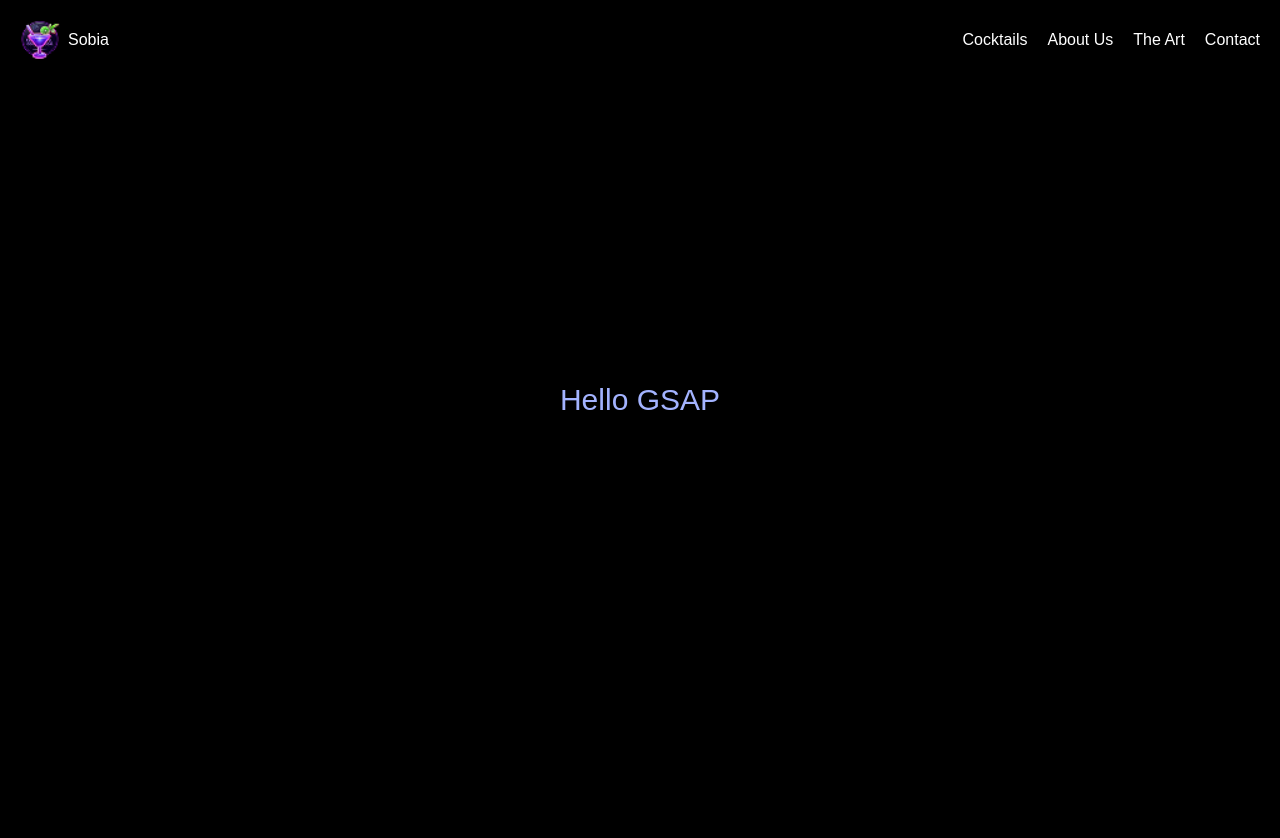
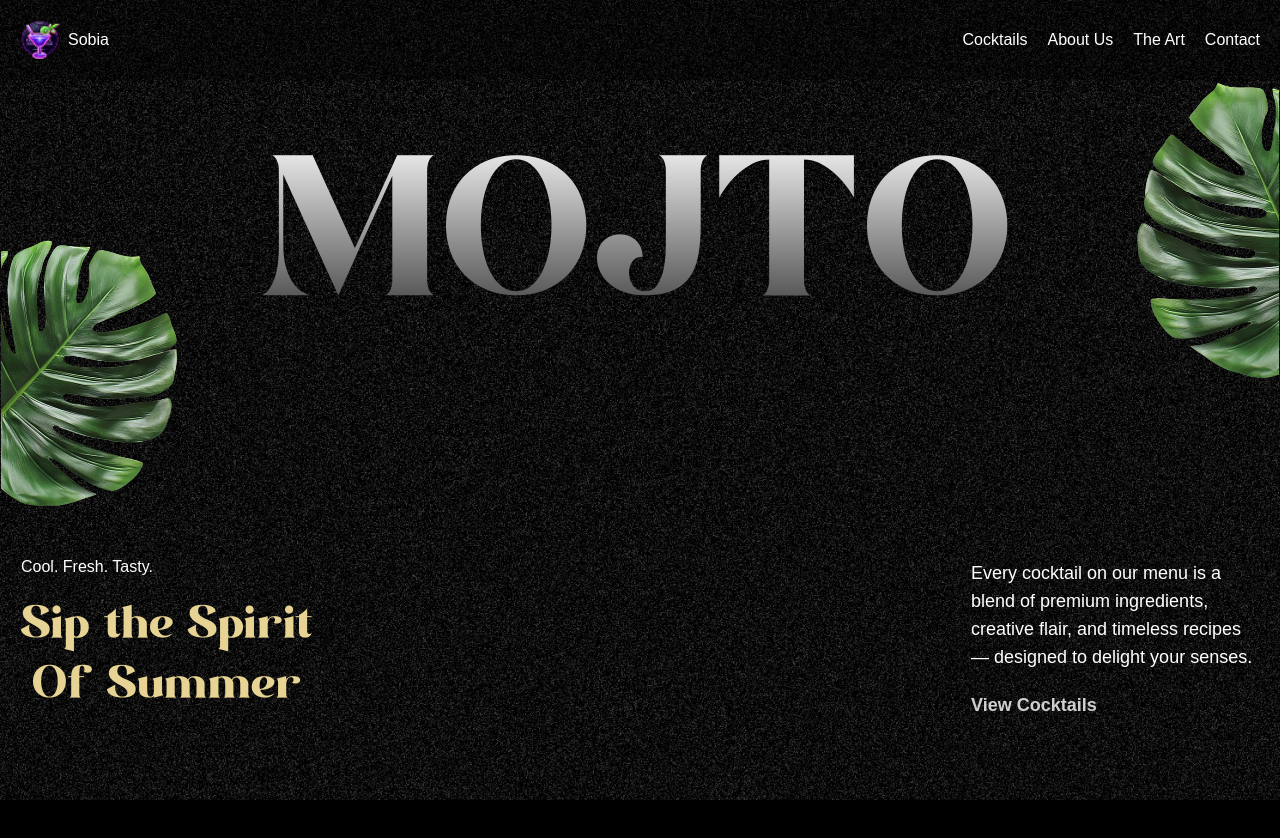
Before and after one commit to mahmoudfathydev-hub/Cafe-Ramadan, a Next.js app: page / in a window 1280 px wide. Shown: the top 838 px of the page. Before the commit the page ends 800 px from the top, so only its background shows below. Built offline with nearby package versions, Linux system fonts and the light colour scheme; a web font is replaced by a local one.

Commit message:
hero section before vedio

```diff
--- /dev/null
+++ b/src/app/components/hero.tsx
@@ -0,0 +1,99 @@
+"use client";
+import { useGSAP } from "@gsap/react";
+import { SplitText } from "gsap/all";
+import gsap from "gsap";
+import { ScrollTrigger } from "gsap/all";
+import Image from "next/image";
+
+gsap.registerPlugin(ScrollTrigger);
+
+const Hero = () => {
+  useGSAP(() => {
+    const heroSplit = new SplitText(".title", { type: "chars" });
+    const paragraphSplit = new SplitText(".subtitle", { type: "lines" });
+
+    heroSplit.chars.forEach((char) => char.classList.add("text-gradient"));
+
+    gsap.from(heroSplit.chars, {
+      yPercent: 100,
+      duration: 1.8,
+      ease: "expo.out",
+      stagger: 0.07,
+    });
+
+    gsap.from(paragraphSplit.lines, {
+      opacity: 0,
+      yPercent: 100,
+      duration: 1.8,
+      ease: "expo.out",
+      stagger: 0.06,
+      delay: 1,
+    });
+
+    gsap
+      .timeline({
+        scrollTrigger: {
+          trigger: "#hero",
+          start: "top top",
+          end: "bottom bottom",
+          scrub: true,
+        },
+      })
+      .to(
+        ".right-leaf",
+        {
+          y: 200,
+        },
+        0,
+      )
+      .to(
+        ".left-leaf",
+        {
+          y: -200,
+        },
+        0,
+      );
+  }, []);
+  return (
+    <>
+      <section id="hero" className="noisy">
+        <h1 className="title">MOJTO</h1>
+
+        <Image
+          src="/images/hero-left-leaf.png"
+          alt="hero-left-leaf"
+          width={200}
+          height={200}
+          className="left-leaf"
+        />
+        <Image
+          src="/images/hero-right-leaf.png"
+          alt="hero-right-leaf"
+          width={200}
+          height={200}
+          className="right-leaf"
+        />
+        <div className="body">
+          <div className="content">
+            <div className="space-y-5 hidden md:block">
+              <p>Cool. Fresh. Tasty.</p>
+              <p className="subtitle">
+                Sip the Spirit <br /> Of Summer
+              </p>
+            </div>
+            <div className="view-cocktails">
+              <p className="subtitle">
+                Every cocktail on our menu is a blend of premium ingredients,
+                creative flair, and timeless recipes — designed to delight your
+                senses.
+              </p>
+              <a href="#cocktails">View Cocktails</a>
+            </div>
+          </div>
+        </div>
+      </section>
+    </>
+  );
+};
+
+export default Hero;
--- a/src/app/globals.css
+++ b/src/app/globals.css
@@ -38,7 +38,7 @@ body {
 }
 
 @utility text-gradient {
-  background: linear-gradient(to bottom, #ffffff, #898989);
+  background: linear-gradient(to bottom, #ffffff, #000);
   -webkit-background-clip: text;
   background-clip: text;
   color: transparent;
@@ -96,7 +96,6 @@ body {
   }
 
   /* ---------- Hero ---------- */
-
  #hero {
         @apply relative z-10 min-h-dvh w-full border border-transparent;
 
@@ -113,12 +112,10 @@ body {
         }
 
         .body {
-      @apply container mx-auto absolute left-1/2 -translate-x-1/2
-             lg:bottom-20 md:top-[30vh] px-5;
+            @apply container mx-auto absolute left-1/2 -translate-x-1/2 lg:bottom-20 top-auto md:top-[30vh] flex justify-between items-end px-5;
 
             .content {
-        @apply flex lg:flex-row flex-col w-full gap-10
-               justify-between items-center lg:items-end;
+                @apply flex lg:flex-row flex-col w-full gap-10 justify-between items-center lg:items-end mx-auto;
 
                 p:nth-of-type(2) {
                     @apply font-modern-negra text-6xl text-yellow max-w-xl;
@@ -131,14 +128,17 @@ body {
                 .view-cocktails {
                     @apply space-y-5 text-lg lg:max-w-2xs md:max-w-xs w-full;
 
+                    p {
+                        @apply text-left;
+                    }
+
                     a {
-            @apply font-semibold opacity-80 hover:text-yellow;
+                        @apply font-semibold opacity-80 2xl:text-start text-center hover:text-yellow;
                     }
                 }
             }
         }
     }
-
   /* ---------- Video ---------- */
 
   .hero-video {
--- a/src/app/page.tsx
+++ b/src/app/page.tsx
@@ -1,6 +1,7 @@
 
 import { ScrollTrigger, SplitText } from "gsap/all";
 import gsap from "gsap";
+import Hero from "./components/hero";
 
 gsap.registerPlugin(ScrollTrigger, SplitText);
 
@@ -8,8 +9,9 @@ export default function Home() {
 
 
   return (
-    <main className="flex-center h-[100vh]">
-      <h1 className="text-3xl text-indigo-300">Hello GSAP</h1>
+    <main>
+      <Hero />
+      <div className="h-dvh bg-black"></div>
     </main>
   );
 }
```
Lines whose indentation alone changed are shown as unchanged.
